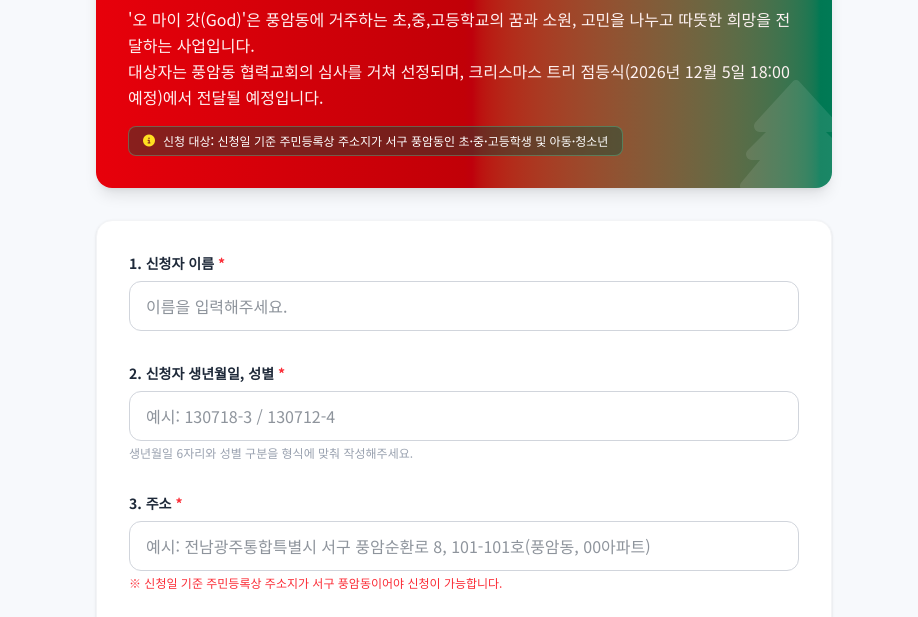
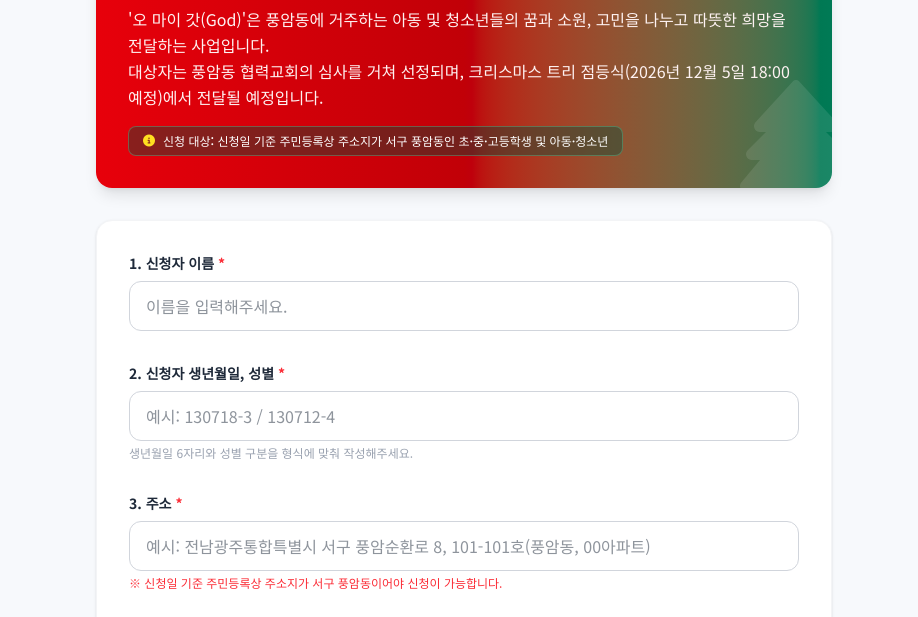
Before and after one commit to dbalzz252-del/ohmygodwish, a plain HTML site: page index.html in a window 1280 px wide. Shown: the part 183-800 px from the top of the page, without its empty margins (176-1094 px from the left). Drawn offline with nearby package versions, Linux system fonts and the light colour scheme; a web font is replaced by a local one.

Commit message:
Update index.html

```diff
--- a/index.html
+++ b/index.html
@@ -99,7 +99,7 @@
             </div>
             <h2 class="text-2xl md:text-3xl font-bold mb-3">🎄 오 마이 갓(God) 희망선물 지원신청 🎁</h2>
             <p class="text-sm md:text-base text-red-50 leading-relaxed space-y-1">
-                '오 마이 갓(God)'은 풍암동에 거주하는 초,중,고등학교의 꿈과 소원, 고민을 나누고 따뜻한 희망을 전달하는 사업입니다.<br>
+                '오 마이 갓(God)'은 풍암동에 거주하는 아동 및 청소년들의 꿈과 소원, 고민을 나누고 따뜻한 희망을 전달하는 사업입니다.<br>
                 대상자는 풍암동 협력교회의 심사를 거쳐 선정되며, 크리스마스 트리 점등식(2026년 12월 5일 18:00 예정)에서 전달될 예정입니다.
             </p>
             <div class="mt-4 inline-flex items-center space-x-2 bg-emerald-900/40 border border-emerald-300/30 px-3.5 py-1.5 rounded-lg text-xs font-medium">
```
